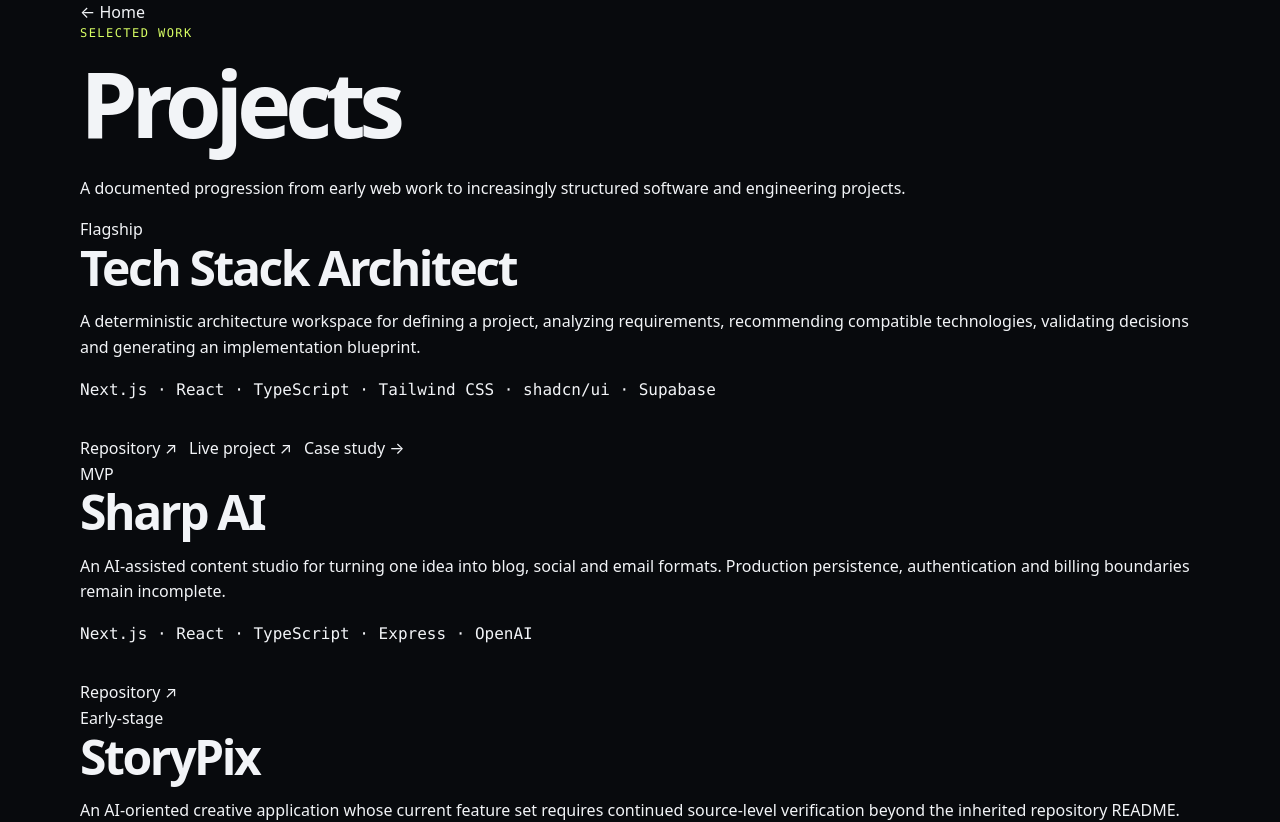
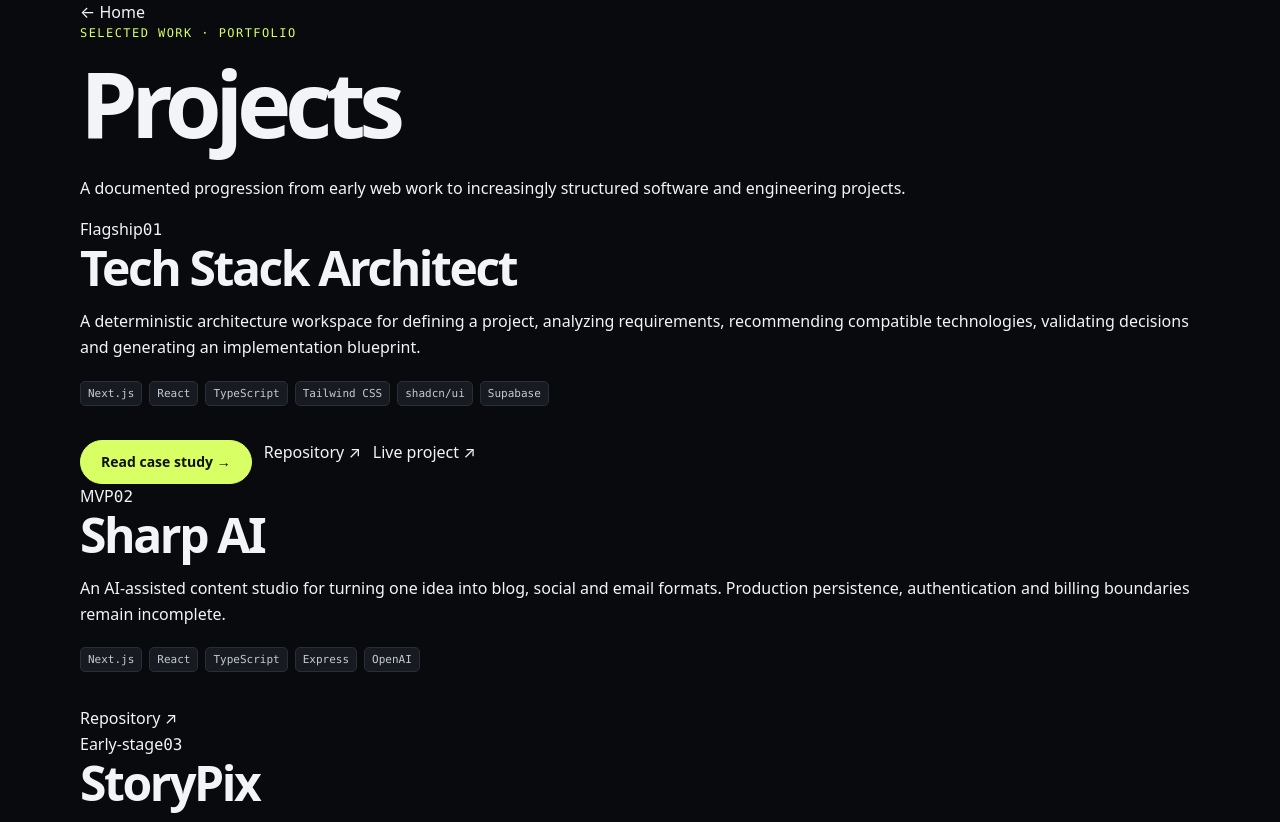
Before and after one commit to davidifeanyicelestine586-arch/David-Ifeanyi, a Next.js app: page /projects in a window 1280 px wide. Shown: the top 822 px of the page. Built offline with nearby package versions, Linux system fonts and the light colour scheme; no server answers.

Commit message:
Refine projects page hierarchy and CTAs

```diff
--- a/app/projects/page.tsx
+++ b/app/projects/page.tsx
@@ -1,27 +1,95 @@
 import { projects } from "../../data/portfolio";
+import RadialRevealButton from "../../components/originkit/RadialRevealButton";
+
+const buttonFont = {
+  fontFamily: "Manrope, system-ui, sans-serif",
+  fontWeight: 700,
+  fontSize: 14,
+  lineHeight: 1.2,
+};
 
 export default function ProjectsPage() {
   return (
     <main className="page-shell">
       <div className="container">
         <a className="back" href="/">← Home</a>
-        <div className="eyebrow">Selected work</div>
+
+        <header>
+          <div className="eyebrow">Selected work · Portfolio</div>
           <h1>Projects</h1>
-        <p className="page-lede">A documented progression from early web work to increasingly structured software and engineering projects.</p>
+          <p className="page-lede">
+            A documented progression from early web work to increasingly structured
+            software and engineering projects.
+          </p>
+        </header>
+
         <div className="project-list">
-          {projects.map((project) => (
-            <article className="project-card" key={project.name}>
-              <div className="project-meta"><span>{project.status}</span></div>
+          {projects.map((project, index) => {
+            const featured = index === 0;
+
+            return (
+              <article
+                className={`project-card${featured ? " project-card-featured" : ""}`}
+                key={project.name}
+              >
+                <div className="project-meta">
+                  <span>{project.status}</span>
+                  <span className="mono">{String(index + 1).padStart(2, "0")}</span>
+                </div>
+
+                <div className="project-card-content">
+                  <div>
                     <h2>{project.name}</h2>
                     <p>{project.description}</p>
-              <p className="mono">{project.stack.join(" · ")}</p>
+                  </div>
+
+                  <div>
+                    <div className="tags">
+                      {project.stack.map((tag) => (
+                        <span className="tag" key={tag}>{tag}</span>
+                      ))}
+                    </div>
+
                     <div className="actions">
-                <a className="text-link" href={project.repository} target="_blank" rel="noreferrer">Repository ↗</a>
-                {project.live && <a className="text-link" href={project.live} target="_blank" rel="noreferrer">Live project ↗</a>}
-                {project.caseStudy && <a className="text-link" href={project.caseStudy}>Case study →</a>}
+                      {project.caseStudy && (
+                        <RadialRevealButton
+                          label="Read case study →"
+                          link={project.caseStudy}
+                          newTab={false}
+                          rounded={100}
+                          padding="13px 20px"
+                          font={buttonFont}
+                          colors={{
+                            fill: "#d8ff64",
+                            textColor: "#10130b",
+                            hoverFill: "#008E8E",
+                            hoverTextColor: "#ffffff",
+                          }}
+                          border={{
+                            borderWidth: 1,
+                            borderStyle: "solid",
+                            borderColor: "#d8ff64",
+                          }}
+                        />
+                      )}
+
+                      {project.repository && (
+                        <a className="text-link" href={project.repository} target="_blank" rel="noreferrer">
+                          Repository ↗
+                        </a>
+                      )}
+
+                      {project.live && (
+                        <a className="text-link" href={project.live} target="_blank" rel="noreferrer">
+                          Live project ↗
+                        </a>
+                      )}
+                    </div>
+                  </div>
                 </div>
               </article>
-          ))}
+            );
+          })}
         </div>
       </div>
     </main>
```
Lines whose indentation alone changed are shown as unchanged.
